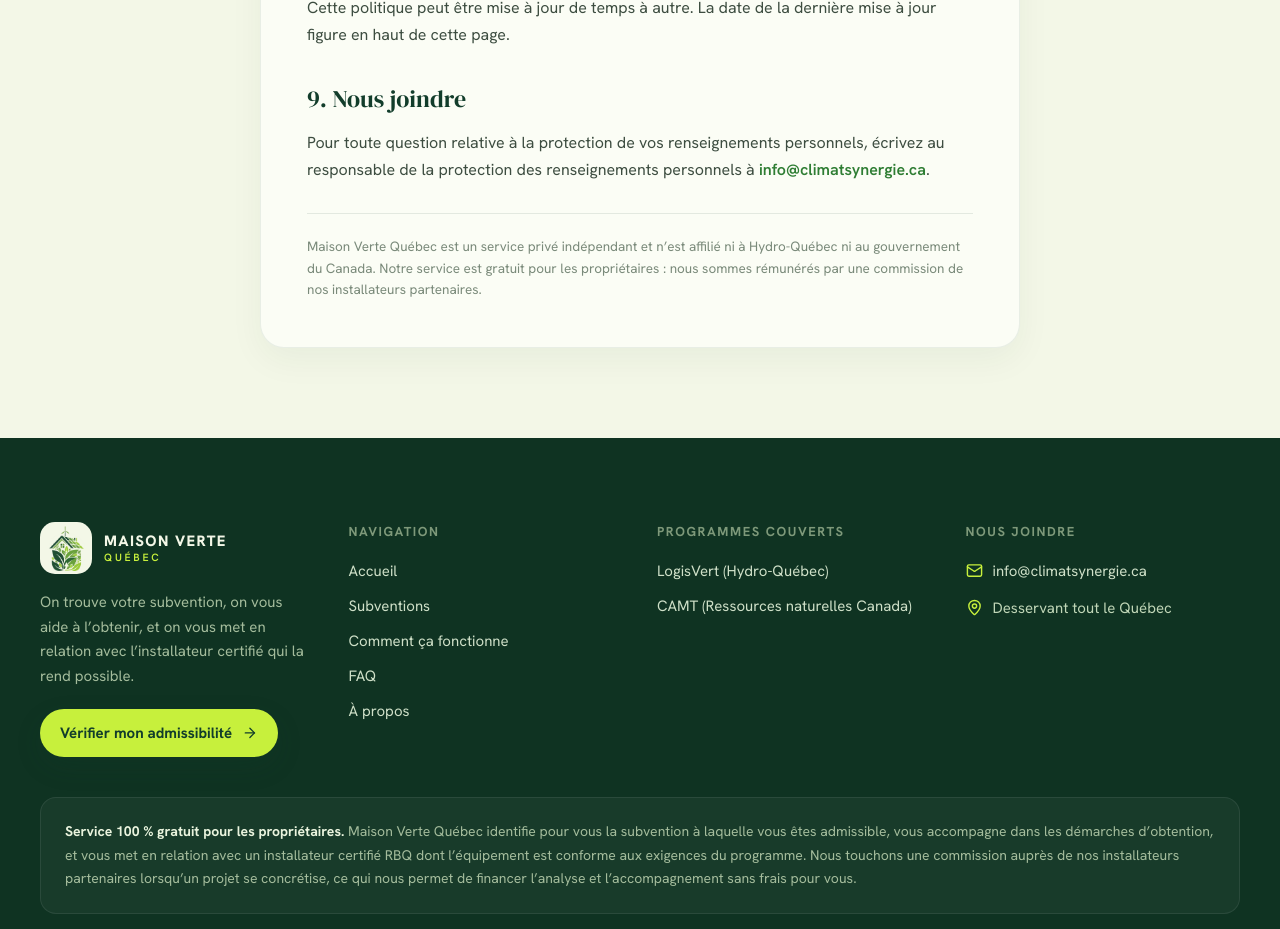
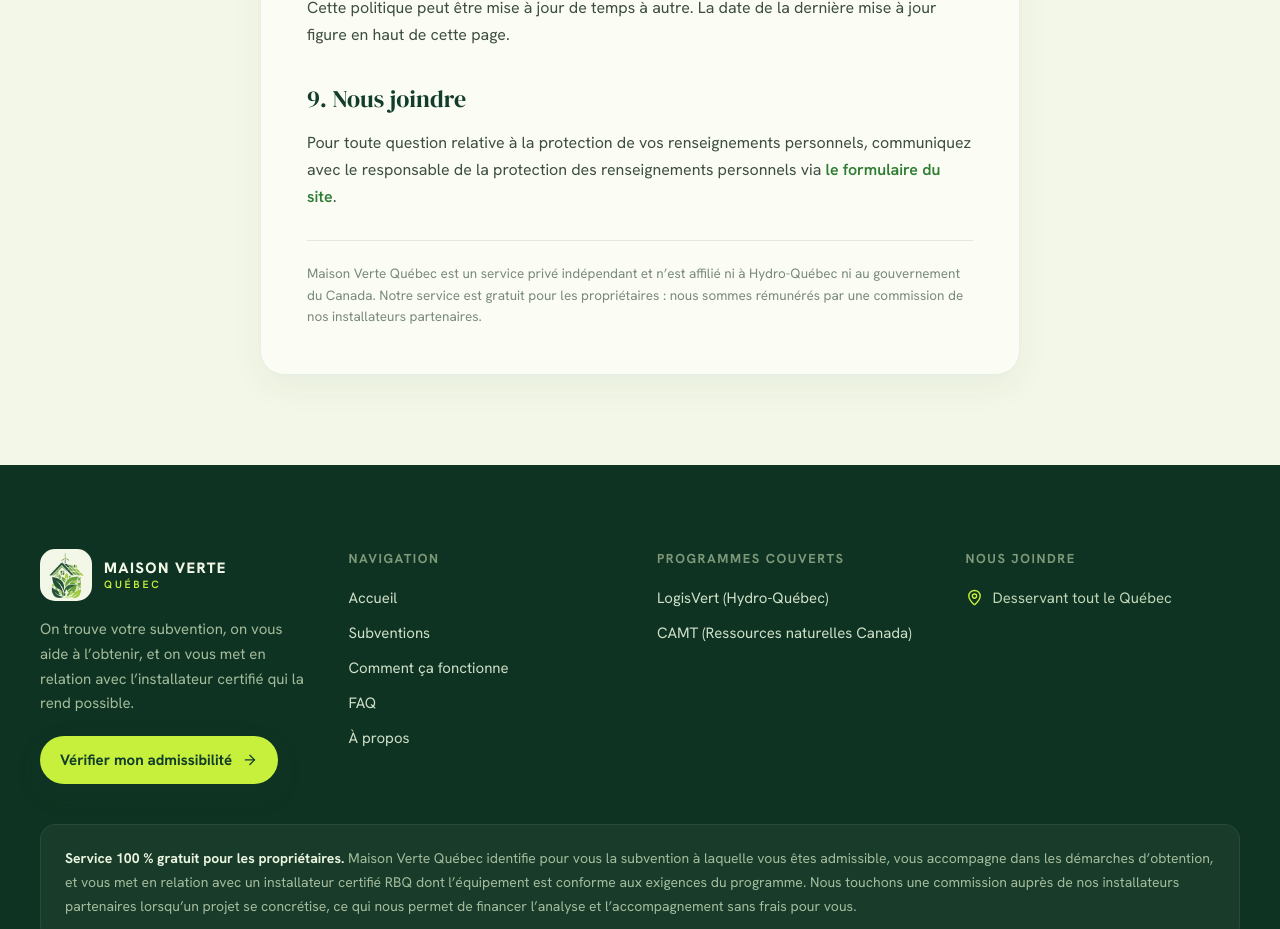
Before and after one commit to ProgixDev/maison-verte, a Next.js app: page /confidentialite in a window 1280 px wide. Shown: the part 1880-2809 px from the top of the page. Built offline with nearby package versions, Linux system fonts and the light colour scheme; no server answers.

Commit message:
fix(content): remove the public email address from the site
The footer contact block and the privacy page no longer display an
email address; the privacy contact now points to the site form. The
inbox keeps receiving lead notifications behind the scenes.

```diff
--- a/src/app/(marketing)/confidentialite/page.tsx
+++ b/src/app/(marketing)/confidentialite/page.tsx
@@ -1,4 +1,5 @@
 import type { Metadata } from "next";
+import Link from "next/link";
 import { Lock } from "lucide-react";
 import { Eyebrow } from "@/components/ui/eyebrow";
 import { Reveal } from "@/components/ui/reveal";
@@ -111,11 +112,11 @@
 
           <h2 className="text-pine mt-8 mb-2.5 font-serif text-[24px]">9. Nous joindre</h2>
           <p className="text-moss text-[16px] leading-[1.7]">
-            Pour toute question relative à la protection de vos renseignements personnels, écrivez
-            au responsable de la protection des renseignements personnels à{" "}
-            <a href="mailto:info@climatsynergie.ca" className="text-forest font-semibold">
-              info@climatsynergie.ca
-            </a>
+            Pour toute question relative à la protection de vos renseignements personnels,
+            communiquez avec le responsable de la protection des renseignements personnels via{" "}
+            <Link href="/admissibilite" className="text-forest font-semibold">
+              le formulaire du site
+            </Link>
             .
           </p>
 
--- a/src/components/layout/site-footer.tsx
+++ b/src/components/layout/site-footer.tsx
@@ -1,4 +1,4 @@
-import { Mail, MapPin } from "lucide-react";
+import { MapPin } from "lucide-react";
 import Link from "next/link";
 import { CtaLink } from "@/components/ui/cta-link";
 import { mainNav, programNav } from "@/lib/site-nav";
@@ -71,12 +71,6 @@
             </h2>
             <ul className="flex list-none flex-col gap-[13px] p-0 text-[15px]">
               <li className="flex items-center gap-2.5">
-                <Mail className="text-lime size-[17px]" />
-                <a href="mailto:info@climatsynergie.ca" className="text-sage-link break-all">
-                  info@climatsynergie.ca
-                </a>
-              </li>
-              <li className="flex items-center gap-2.5">
                 <MapPin className="text-lime size-[17px]" />
                 <span>Desservant tout le Québec</span>
               </li>
```
